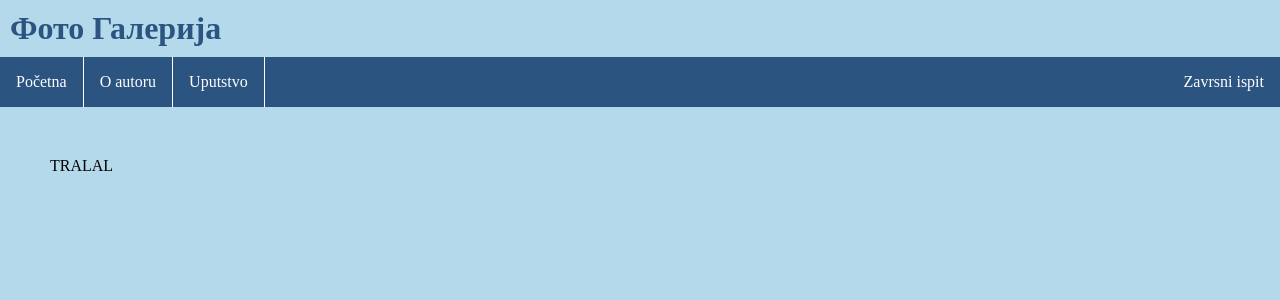
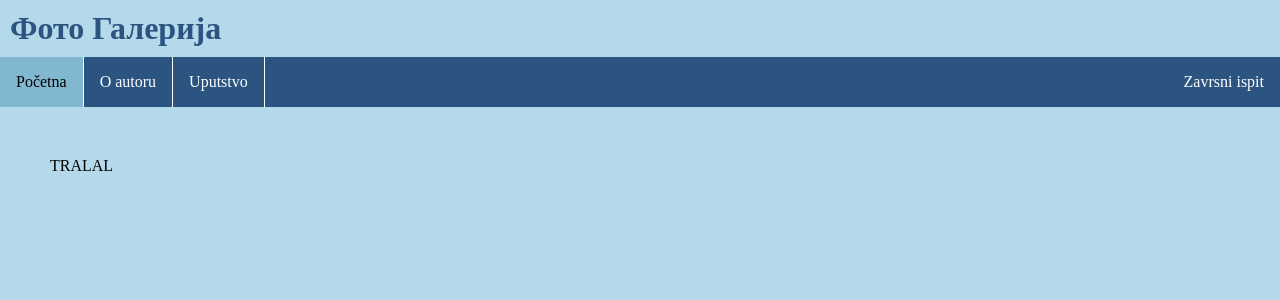
Before and after one commit to janamitrovic1/Matura, a PHP site: page / in a window 1280 px wide. Shown: the top 300 px of the page. Run offline with PHP 8.4, Linux system fonts and the light colour scheme.

Commit message:
ispravke za nav i slike

```diff
--- a/B1/css/nav.css
+++ b/B1/css/nav.css
@@ -11,6 +11,10 @@
     color: white;
 }
 
+.link.active{
+	background-color: #82b7d0;
+    color:black;
+}
 .links a {
     padding: 1rem;
     border-right: 1px solid white;
```
Also changed, not shown: slike/slika1.jpg (added), slike/slika10.jpg (added), slike/slika2.jpg (added), slike/slika3.jpg (added), slike/slika4.jpg (added), slike/slika5.jpg (added), slike/slika6.jpg (added), slike/slika7.jpg (added), slike/slika8.jpg (added), slike/slika9.jpg (added).
